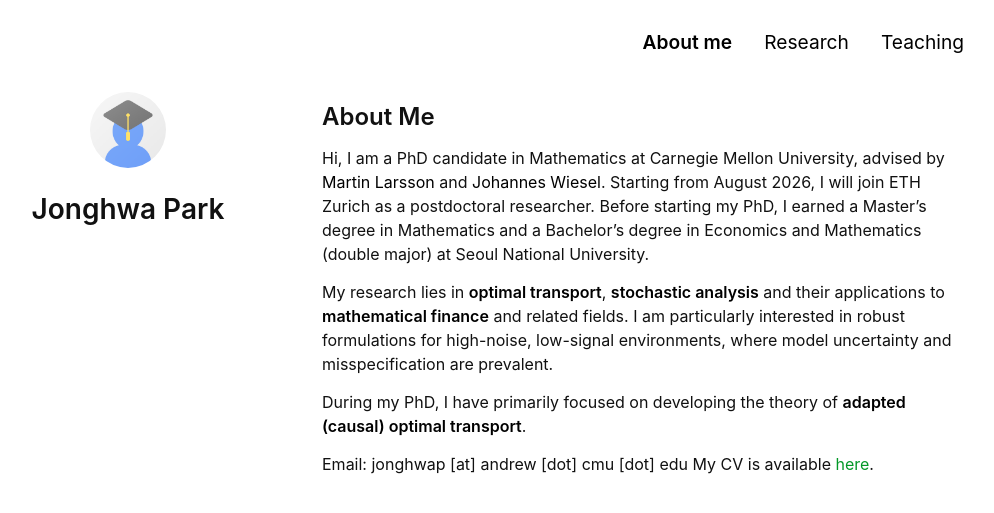
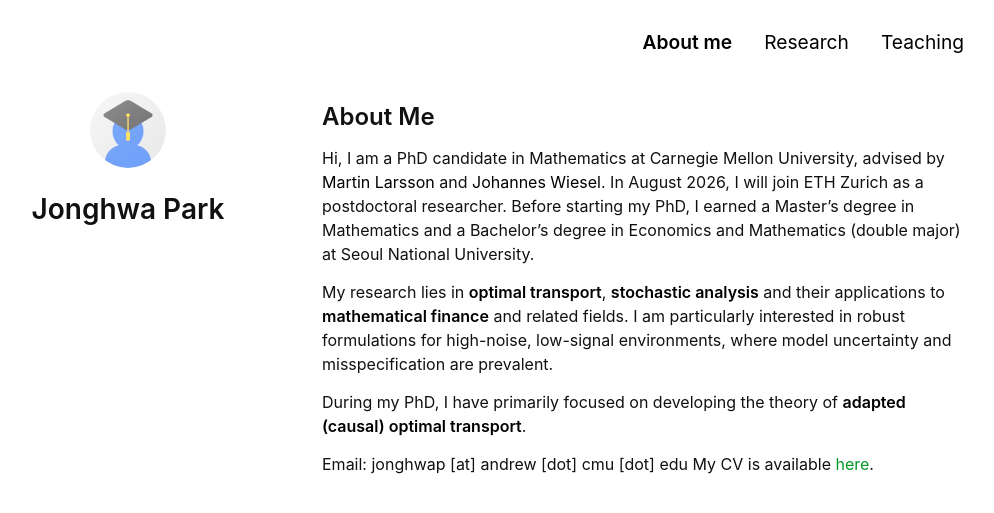
Before and after one commit to Jonghwap/Jonghwap.github.io, a Jekyll site: the page built from index.md, in a window 1280 px wide. Shown: the top 513 px of the page, without its empty margins (148-1142 px from the left). Built offline with Jekyll 4.4.1, drawn with Linux system fonts in a browser that asks for light colours; a style sheet for code colours, icons or effects is not loaded; our own code applies the rules of GitHub Pages for plain Markdown files.

Commit message:
Update index.md

```diff
--- a/index.md
+++ b/index.md
@@ -4,7 +4,7 @@ layout: homepage
 
 ## About Me
 
-Hi, I am a PhD candidate in Mathematics at Carnegie Mellon University, advised by [Martin Larsson](https://sites.google.com/view/martin-larsson)  and [Johannes Wiesel](https://sites.google.com/view/johannes-wiesel). Starting from August 2026, I will join ETH Zurich as a postdoctoral researcher. Before starting my PhD, I earned a Master's degree in Mathematics and a Bachelor's degree in Economics and Mathematics (double major) at Seoul National University.
+Hi, I am a PhD candidate in Mathematics at Carnegie Mellon University, advised by [Martin Larsson](https://sites.google.com/view/martin-larsson)  and [Johannes Wiesel](https://sites.google.com/view/johannes-wiesel). In August 2026, I will join ETH Zurich as a postdoctoral researcher. Before starting my PhD, I earned a Master's degree in Mathematics and a Bachelor's degree in Economics and Mathematics (double major) at Seoul National University.
 
 My research lies in **optimal transport**, **stochastic analysis** and their applications to **mathematical finance** and related fields. I am particularly interested in robust formulations for high-noise, low-signal environments, where model uncertainty and misspecification are prevalent.
 
```
